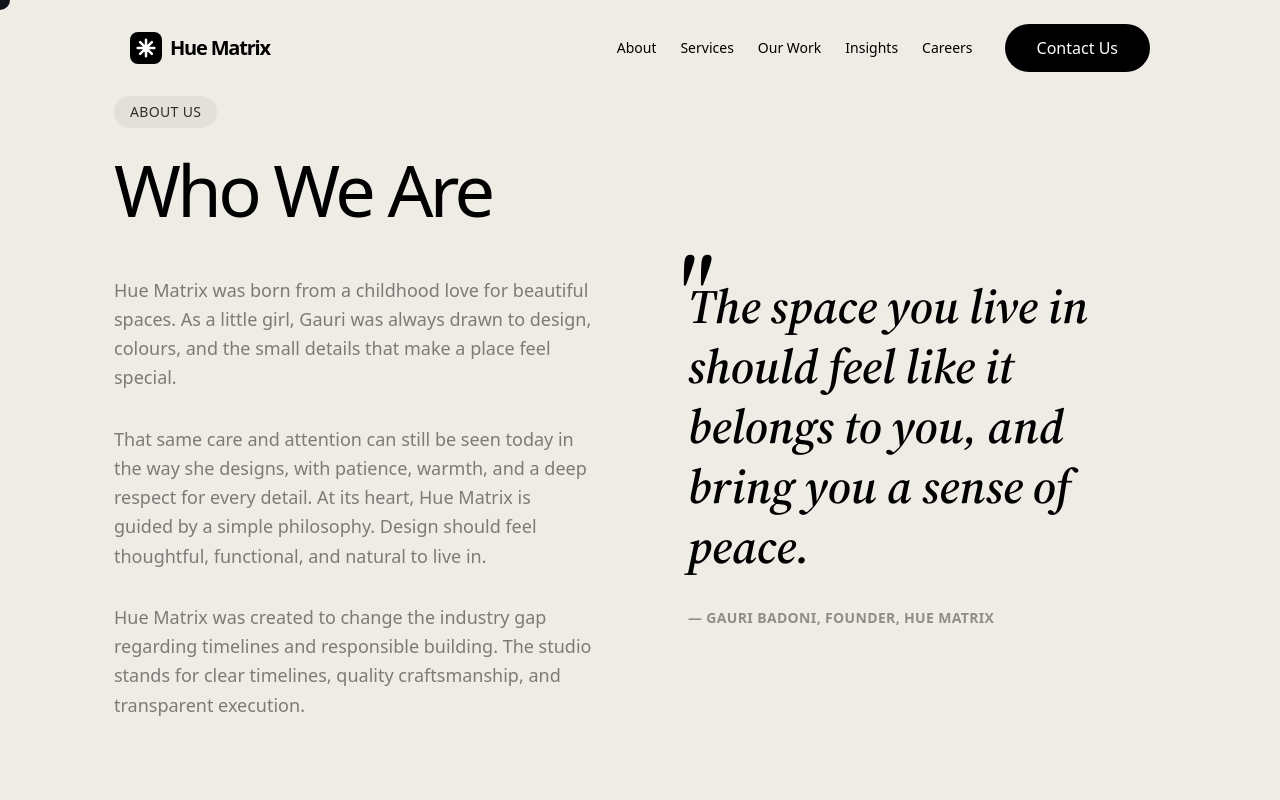
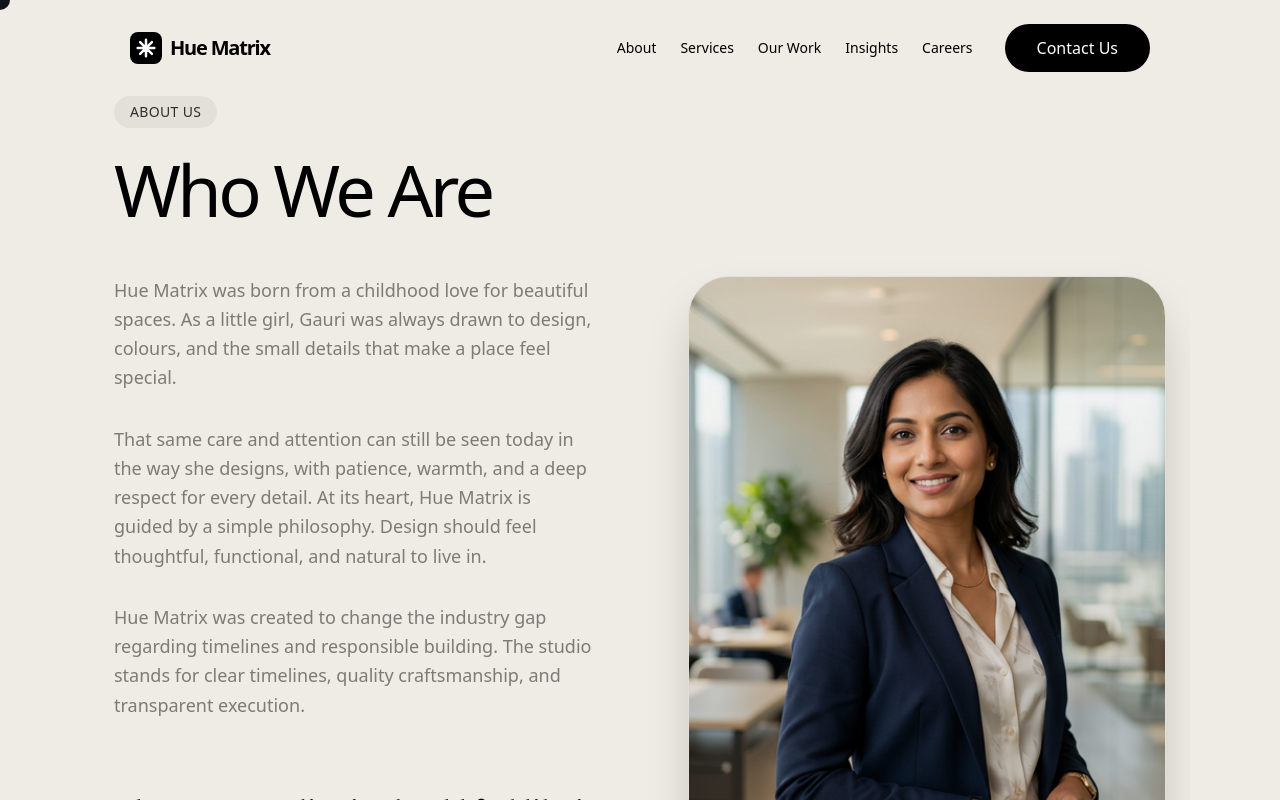
Before and after one commit to hue-matrix/Hue, a Next.js app: page /about in a window 1280 px wide. Shown: the top 800 px of the page. Built offline with nearby package versions, Linux system fonts and the light colour scheme.

Commit message:
New about us page

```diff
--- a/components/sections/About.tsx
+++ b/components/sections/About.tsx
@@ -3,6 +3,7 @@
 import { Reveal } from "@/components/ui/reveal"
 import { motion } from "framer-motion"
 import { Star } from "lucide-react"
+import Image from "next/image"
 
 export const About = () => {
     return (
@@ -24,11 +25,12 @@ export const About = () => {
                 </div>
             </div>
 
-            {/* Two-Column Content & Quote */}
+            {/* Two-Column Content & Image */}
             <div className="container px-4 md:px-6 mx-auto">
-                <div className="grid grid-cols-1 lg:grid-cols-2 gap-12 lg:gap-24 items-start">
+                <div className="grid grid-cols-1 lg:grid-cols-2 gap-12 lg:gap-24 items-stretch">
 
-                    {/* Left Column: Story & Mission */}
+                    {/* Left Column: Story, Mission & Quote */}
+                    <div className="flex flex-col h-full justify-between gap-12">
                         <div className="flex flex-col gap-8 text-lg font-sans leading-relaxed text-foreground/80">
                             <Reveal>
                                 <p>
@@ -47,18 +49,35 @@ export const About = () => {
                             </Reveal>
                         </div>
 
-                    {/* Right Column: Featured Quote */}
-                    <div className="relative pt-6 lg:pt-0">
+                        {/* Moved Quote */}
+                        <div className="relative pt-6">
                             <Reveal delay={0.2}>
                                 <blockquote className="relative" data-cursor="hover">
-                                <span className="absolute -top-8 -left-4 text-8xl font-serif text-black/5 italic select-none">"</span>
-                                <p className="text-3xl md:text-4xl lg:text-5xl font-serif italic leading-tight text-foreground mb-8">
+                                    <p className="text-2xl md:text-3xl font-serif italic leading-tight text-foreground mb-6">
                                         The space you live in should feel like it belongs to you, and bring you a sense of peace.
                                     </p>
                                     <footer className="text-sm font-bold font-sans tracking-wide uppercase text-black/40">
                                         — Gauri Badoni, Founder, Hue Matrix
                                     </footer>
                                 </blockquote>
+                            </Reveal>
+                        </div>
+                    </div>
+
+                    {/* Right Column: High-Quality Portrait */}
+                    <div className="relative h-full min-h-[400px]">
+                        <Reveal delay={0.3} width="100%" height="100%">
+                            <div className="relative w-full h-full rounded-[2.5rem] overflow-hidden border border-black/5 shadow-2xl">
+                                <Image
+                                    src="/assets/about/founder.png"
+                                    alt="Gauri Badoni, Founder of Hue Matrix"
+                                    fill
+                                    className="object-cover"
+                                    priority
+                                />
+                                {/* Soft overlay for premium feel */}
+                                <div className="absolute inset-0 bg-gradient-to-t from-black/20 to-transparent pointer-events-none" />
+                            </div>
                         </Reveal>
                     </div>
 
--- a/components/ui/reveal.tsx
+++ b/components/ui/reveal.tsx
@@ -6,11 +6,12 @@ import { motion, useInView, useAnimation } from "framer-motion"
 interface Props {
     children: React.ReactNode
     width?: "fit-content" | "100%"
+    height?: "fit-content" | "100%" | string
     delay?: number
     className?: string
 }
 
-export const Reveal = ({ children, width = "fit-content", delay = 0.25, className }: Props) => {
+export const Reveal = ({ children, width = "fit-content", height = "fit-content", delay = 0.25, className }: Props) => {
     const ref = useRef(null)
     const isInView = useInView(ref, { once: true })
     const mainControls = useAnimation()
@@ -22,7 +23,7 @@ export const Reveal = ({ children, width = "fit-content", delay = 0.25, classNam
     }, [isInView, mainControls])
 
     return (
-        <div ref={ref} style={{ position: "relative", width, overflow: "visible" }} className={className}>
+        <div ref={ref} style={{ position: "relative", width, height, overflow: "visible" }} className={className}>
             <motion.div
                 variants={{
                     hidden: { opacity: 0, y: 75 },
```
Also changed, not shown: public/assets/about/founder.png (added). Lines whose indentation alone changed are shown as unchanged.
